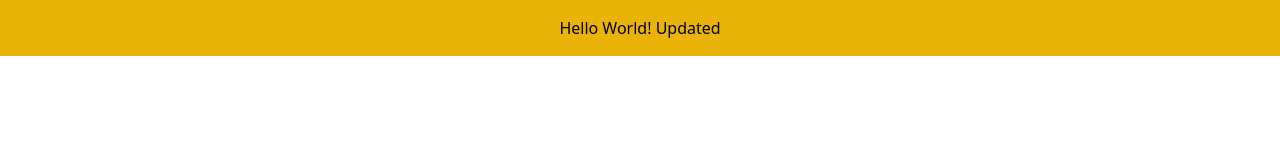
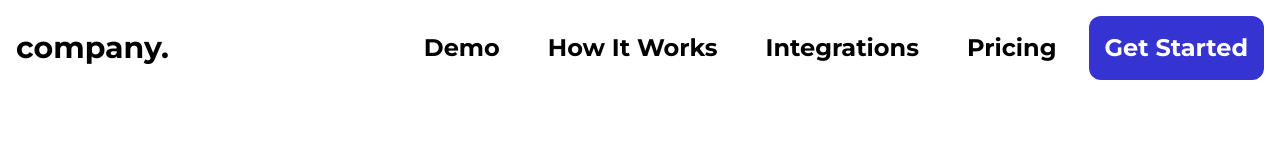
Before and after one commit to komangkrisnanda/company-profile-tailwind, a website: page index.html in a window 1280 px wide. Drawn offline with nearby package versions, Linux system fonts and the light colour scheme.

Commit message:
feat(ui): add header

```diff
--- a/index.html
+++ b/index.html
@@ -5,8 +5,25 @@
     <meta charset="UTF-8" />
     <meta name="viewport" content="width=device-width" />
     <script src="https://cdn.tailwindcss.com"></script>
+    <style>
+      @import url('https://fonts.googleapis.com/css2?family=Montserrat:ital,wght@0,100..900;1,100..900&display=swap');
+      .font-montserrat{
+        font-family: "Montserrat"
+      }
+    </style>
   </head>
   <body>
-    <h3 class="bg-yellow-500 text-center py-4">Hello World! Updated</h3>
+    <div class="container mx-auto">
+      <header class="flex flex-row items-center justify-between p-4">
+        <h3 class="font-bold font-montserrat text-3xl">company.</h3>
+        <nav class="flex flex-row font-montserrat gap-4 font-bold text-2xl">
+          <div class="p-4">Demo</div>
+          <div class="p-4">How It Works</div>
+          <div class="p-4">Integrations</div>
+          <div class="p-4">Pricing</div>
+          <div class="bg-[#3534d2] text-white p-4 rounded-xl">Get Started</div>
+        </nav>
+      </header>
+    </div>
   </body>
 </html>
```
